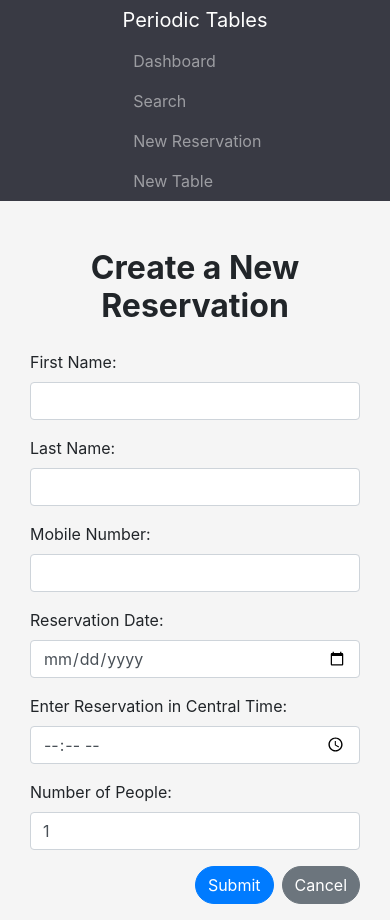
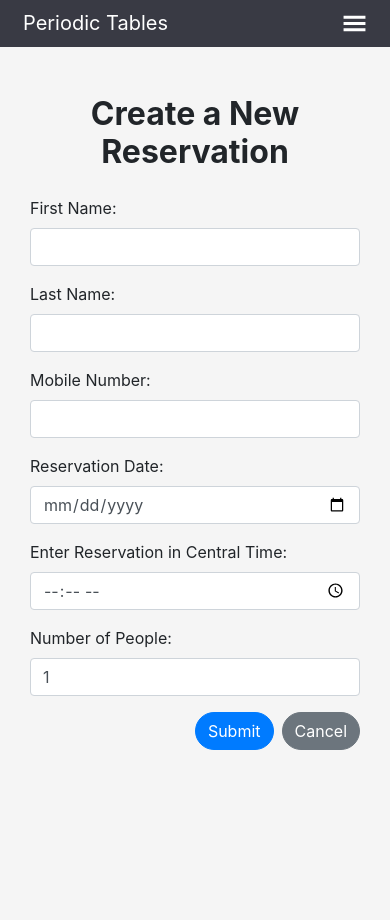
Before and after one commit to willthedevelop3r/restaurant-reservation, a React (Create React App) app in the folder front-end/: page /reservations/new in a window 390 px wide. After the commit the page ends 844 px from the top, so only its background shows below. Built offline with nearby package versions, Linux system fonts and the light colour scheme; a web font is replaced by a local one.

Commit message:
added styling to menu for mobile view

```diff
--- a/front-end/package.json
+++ b/front-end/package.json
@@ -18,6 +18,7 @@
     "@testing-library/user-event": "^12.6.0",
     "react": "^17.0.1",
     "react-dom": "^17.0.1",
+    "react-icons": "^4.10.1",
     "react-router": "^5.2.0",
     "react-router-dom": "^5.2.0",
     "react-scripts": "4.0.1",
--- a/front-end/src/Reservations/EditReservation.js
+++ b/front-end/src/Reservations/EditReservation.js
@@ -57,11 +57,7 @@ const EditReservation = () => {
     // Call the api function
     updateReservation(reservation_id, formData, abortController.signal)
       .then((updatedReservation) => {
-        // Access the date only from Date object
-        const dateOnly = new Date(updatedReservation.reservation_date)
-          .toISOString()
-          .split('T')[0];
-        history.push(`/dashboard?date=${dateOnly}`); // Redirect to the dashboard page for the reservation date
+        history.push(`/dashboard?date=${updatedReservation.reservation_date}`); // Redirect to the dashboard page for the reservation date
       })
       .catch((error) => {
         if (error.name !== 'AbortError') {
--- a/front-end/src/Reservations/NewReservation.js
+++ b/front-end/src/Reservations/NewReservation.js
@@ -39,17 +39,14 @@ const NewReservation = () => {
         // Reset the form after successful submission
         setFormData(defaultFormData);
 
-        // Access the date only from Date object
-        const dateOnly = new Date(reservation.reservation_date)
-          .toISOString()
-          .split('T')[0];
-        history.push(`/dashboard?date=${dateOnly}`); // Redirect to the dashboard page for the reservation date
+        history.push(`/dashboard?date=${reservation.reservation_date}`); // Redirect to the dashboard page for the reservation date
       })
       .catch((error) => {
         if (error.name !== 'AbortError') {
           setError(error);
         }
       });
+
     return () => abortController.abort(); // Cleanup the AbortController
   };
 
--- a/front-end/src/layout/Layout.css
+++ b/front-end/src/layout/Layout.css
@@ -2,3 +2,8 @@
   background-color: #393a44;
   min-width: 200px;
 }
+
+.navbar-brand {
+  margin: 0 !important;
+  padding: 0 !important;
+}
--- a/front-end/src/layout/Menu.js
+++ b/front-end/src/layout/Menu.js
@@ -1,6 +1,7 @@
-import React from 'react';
-
+import React, { useState } from 'react';
 import { Link } from 'react-router-dom';
+import { GiHamburgerMenu } from 'react-icons/gi';
+import { AiOutlineClose } from 'react-icons/ai';
 
 /**
  * Defines the menu for this application.
@@ -9,19 +10,44 @@ import { Link } from 'react-router-dom';
  */
 
 function Menu() {
+  const [showMenu, setShowMenu] = useState(false);
+
+  const handleMenuToggle = () => {
+    setShowMenu(!showMenu);
+  };
+
   return (
     <nav className='navbar navbar-dark align-items-start p-0'>
       <div className='container-fluid d-flex flex-column p-0'>
-        <Link
-          className='navbar-brand d-flex justify-content-center align-items-center sidebar-brand m-0'
-          to='/'
+        <div className='d-flex justify-content-between align-items-center w-100 p-2'>
+          <Link className='navbar-brand m-0' to='/'>
+            <div className='sidebar-brand-text'>
+              <span>Periodic Tables</span>
+            </div>
+          </Link>
+          <div className='d-md-none'>
+            {showMenu ? (
+              <AiOutlineClose
+                style={{ fontSize: '20px' }}
+                className='cursor-pointer text-white'
+                onClick={handleMenuToggle}
+              />
+            ) : (
+              <GiHamburgerMenu
+                style={{ fontSize: '25px' }}
+                className='cursor-pointer text-white'
+                onClick={handleMenuToggle}
+              />
+            )}
+          </div>
+        </div>
+        <hr className='sidebar-divider my-0' />
+        <ul
+          className={`nav navbar-nav text-light ${
+            showMenu ? 'd-block' : 'd-md-block d-none'
+          }`}
+          id='accordionSidebar'
         >
-          <div className='sidebar-brand-text mx-3'>
-            <span>Periodic Tables</span>
-          </div>
-        </Link>
-        <hr className='sidebar-divider my-0' />
-        <ul className='nav navbar-nav text-light' id='accordionSidebar'>
           <li className='nav-item'>
             <Link className='nav-link' to='/dashboard'>
               <span className='oi oi-dashboard' />
@@ -47,13 +73,6 @@ function Menu() {
             </Link>
           </li>
         </ul>
-        <div className='text-center d-none d-md-inline'>
-          <button
-            className='btn rounded-circle border-0'
-            id='sidebarToggle'
-            type='button'
-          />
-        </div>
       </div>
     </nav>
   );
```
Also changed, not shown: 1 other file (tests, documents, lock files or other folders).
